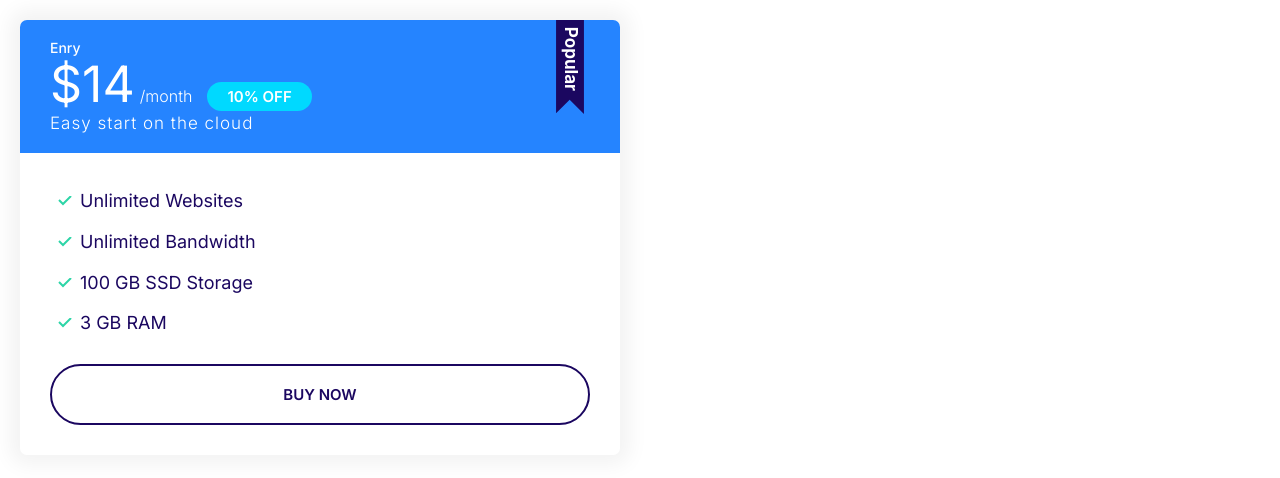
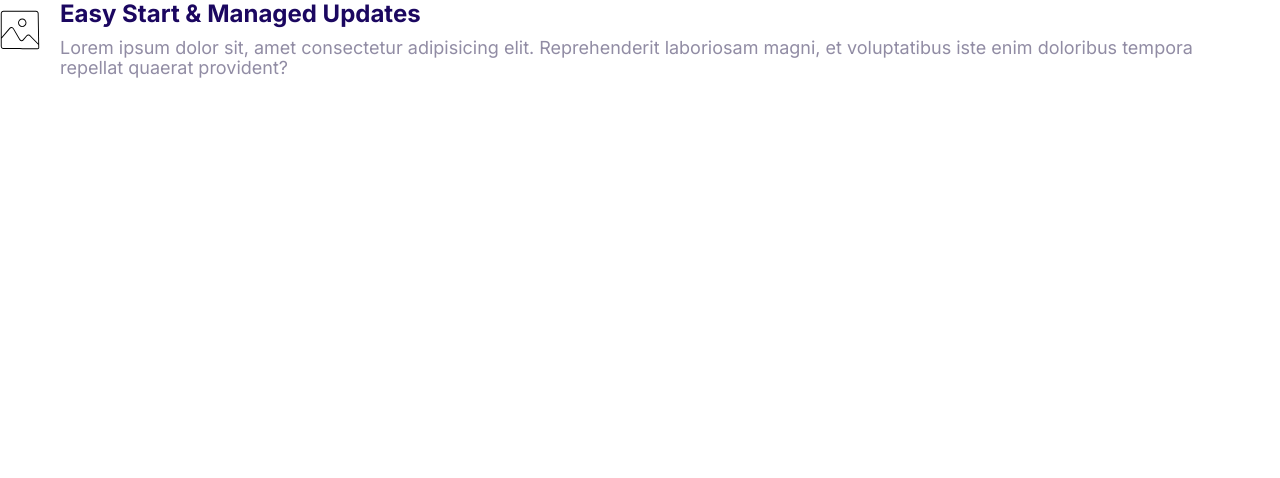
Before and after one commit to samirhaouchi1/moshify, a plain HTML site: page index.html in a window 1280 px wide. Drawn offline with Linux system fonts and the light colour scheme.

Commit message:
Define the styles for media components.

```diff
--- a/css/styles.css
+++ b/css/styles.css
@@ -373,3 +373,21 @@ p {
         font-size: 1.7rem;
     }
 }
+
+/* Media */
+
+.media {
+    display: flex;
+}
+
+.media__title {
+    margin-top: 0;
+}
+
+.media__body {
+    margin: 0 2rem;
+}
+
+.media__image {
+    margin-top: 1rem;
+}
--- a/index.html
+++ b/index.html
@@ -14,30 +14,19 @@
     <link rel="stylesheet" href="css/styles.css" />
   </head>
   <body>
-        <!-- Inline styles are bad we used them here just to make
-     the card in a good visible shape -->
-     <div style="width: 50%; padding: 20px;">
-      <div class="plan plan--popular">
-        <div class="card card--primary
-        ">
-          <header class="card__header">
-            <h3 class="plan__name">Enry</h3>
-            <span class="plan__price">$14</span>
-            <span class="plan__billing-cycle">/month</span>
-            <span class="badge badge--secondary badge--samll">10% OFF</span>
-            <span class="plan__description">Easy start on the cloud</span>
-
-          </header>
-          <div class="card__body">
-            <ul class="list list--tick">
-              <li class="list__item">Unlimited Websites</li>
-              <li class="list__item">Unlimited Bandwidth</li>
-              <li class="list__item">100 GB SSD Storage</li>
-              <li class="list__item">3 GB RAM</li>
-            </ul>
-            <button class="btn btn--outline btn--block">Buy Now</button>
-          </div>
-        </div>
+    <div class="media">
+      <div class="media__image">
+        <svg class="icon icon--primary">
+          <use xlink:href="images/sprite.svg#snap"></use>
+        </svg>
+      </div>
+      <div class="media__body">
+        <h3 class="media__title">Easy Start & Managed Updates</h3>
+        <p>
+          Lorem ipsum dolor sit, amet consectetur adipisicing elit.
+          Reprehenderit laboriosam magni, et voluptatibus iste enim doloribus
+          tempora repellat quaerat provident?
+        </p>
       </div>
     </div>
   </body>
```
Also changed, not shown: components/media.html (added, +15 -0 lines).
